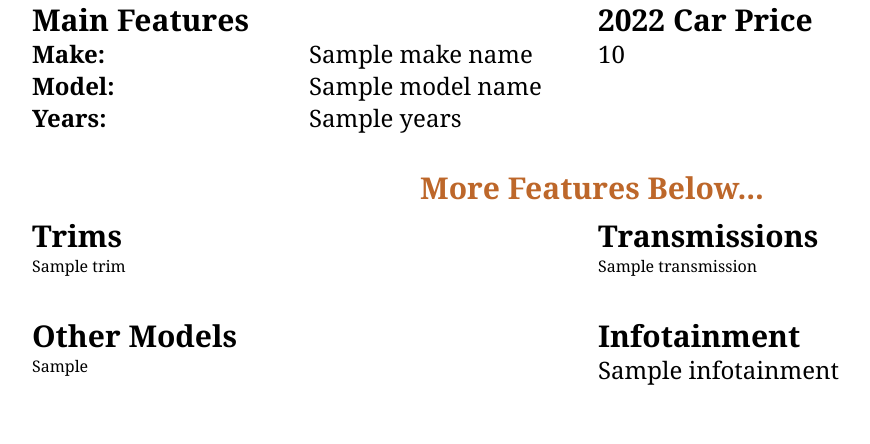
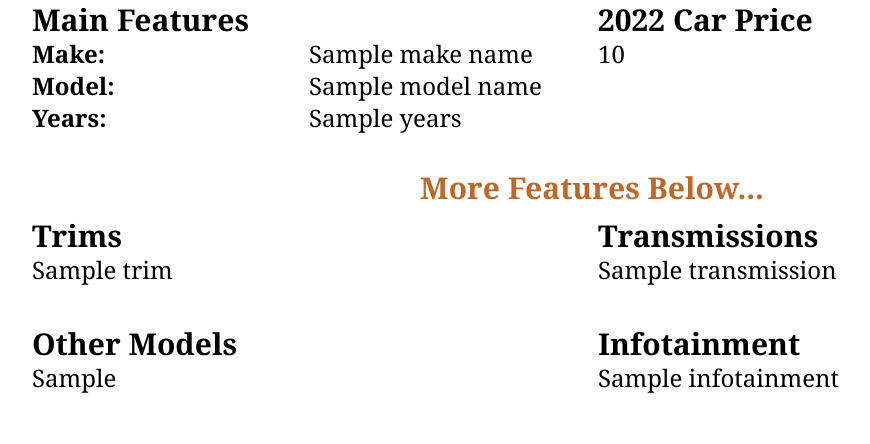
Before and after one commit to BWSullivan/OneShotCar, a Flask app: template templates/results_page.html in a window 1280 px wide. Shown: the part 356-800 px from the top of the page, without its empty margins (48-918 px from the left). Run offline with Flask 2, Linux system fonts and the light colour scheme; the template is opened without the code that fills it: most values are stand-ins (such as "Sample title", 1, 10 or a date in 2020); style sheets or scripts are compiled from the project's sources; parts of the project's set-up code (start-up, migrations or seed data) failed here and were passed over.

Commit message:
reformatted results page

```diff
--- a/templates/results_page.html
+++ b/templates/results_page.html
@@ -77,6 +77,7 @@
         <h1 class=" text-[#bd672a] font-extrabold text-center text-3xl leading-loose gap-y-6">Basic Info</h1>
 
         <div class="grid grid-cols-2 gap-3 mx-20">
+          <!-- main features -->
           <div>
               <h2 class="font-bold text-3xl">Main Features</h2>
               <!-- make -->
@@ -101,6 +102,7 @@
                 {{years}}
               </div>
           </div>
+          <!-- price -->
           <div>
               <h2 class="font-bold text-3xl">2022 Car Price</h2>
               <p class="text-2xl">{{price}}</p>
@@ -113,20 +115,22 @@
         <h1 class=" text-[#bd672a] font-extrabold text-center text-3xl leading-loose gap-y-6">More Features Below...</h1>
 
         <div class="grid grid-cols-2 gap-3 mx-20">
+          <!-- trims -->
           <div>
               <h2 class="font-bold text-3xl">Trims</h2>
               <ul>
                   {%for i in range(0,trims|length)%}
-                        <li> {{trims[i]}} </li>
+                      <li class="text-2xl"> {{trims[i]}} </li>
                   {%endfor%}
               </ul>
 <!--                <p class="text-2xl">{{trims}}</p>-->
           </div>
+          <!-- transmissions -->
           <div>
               <h2 class="font-bold text-3xl">Transmissions</h2>
                 <ul>
                   {%for i in range(0,transmissions|length)%}
-                        <li> {{transmissions[i]}} </li>
+                      <li class="text-2xl"> {{transmissions[i]}} </li>
                   {%endfor%}
               </ul>
 <!--                <p class="text-2xl">{{transmissions}}</p>-->
@@ -134,21 +138,21 @@
         </div>
 
         <div class="grid grid-cols-2 gap-3 mx-20 my-10">
+          <!-- other models-->
           <div>
               <h2 class="font-bold text-3xl">Other Models</h2>
               <ul>
                   {%for i in range(0,other_models|length)%}
-                        <li> {{other_models[i]}} </li>
+                      <li class="text-2xl"> {{other_models[i]}} </li>
                   {%endfor%}
               </ul>
-
 <!--                <p class="text-2xl">{{other_models[0]}}</p>-->
           </div>
+          <!-- replace -->
           <div>
               <h2 class="font-bold text-3xl">Infotainment</h2>
               <p class="text-2xl">{{infotainment}}</p>
           </div>
-
         </div>
     </div>
 </body>
```
Lines whose indentation alone changed are shown as unchanged.
